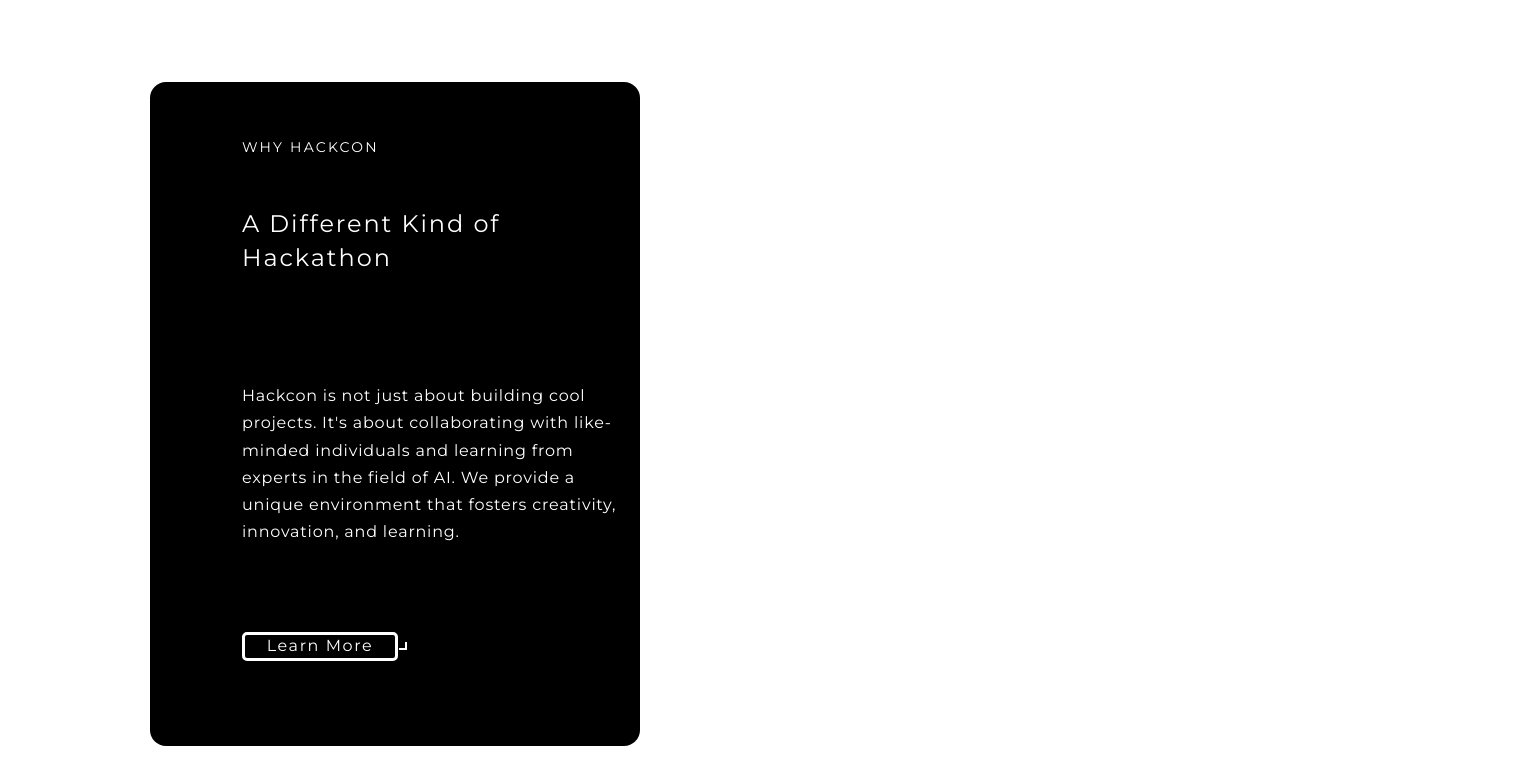
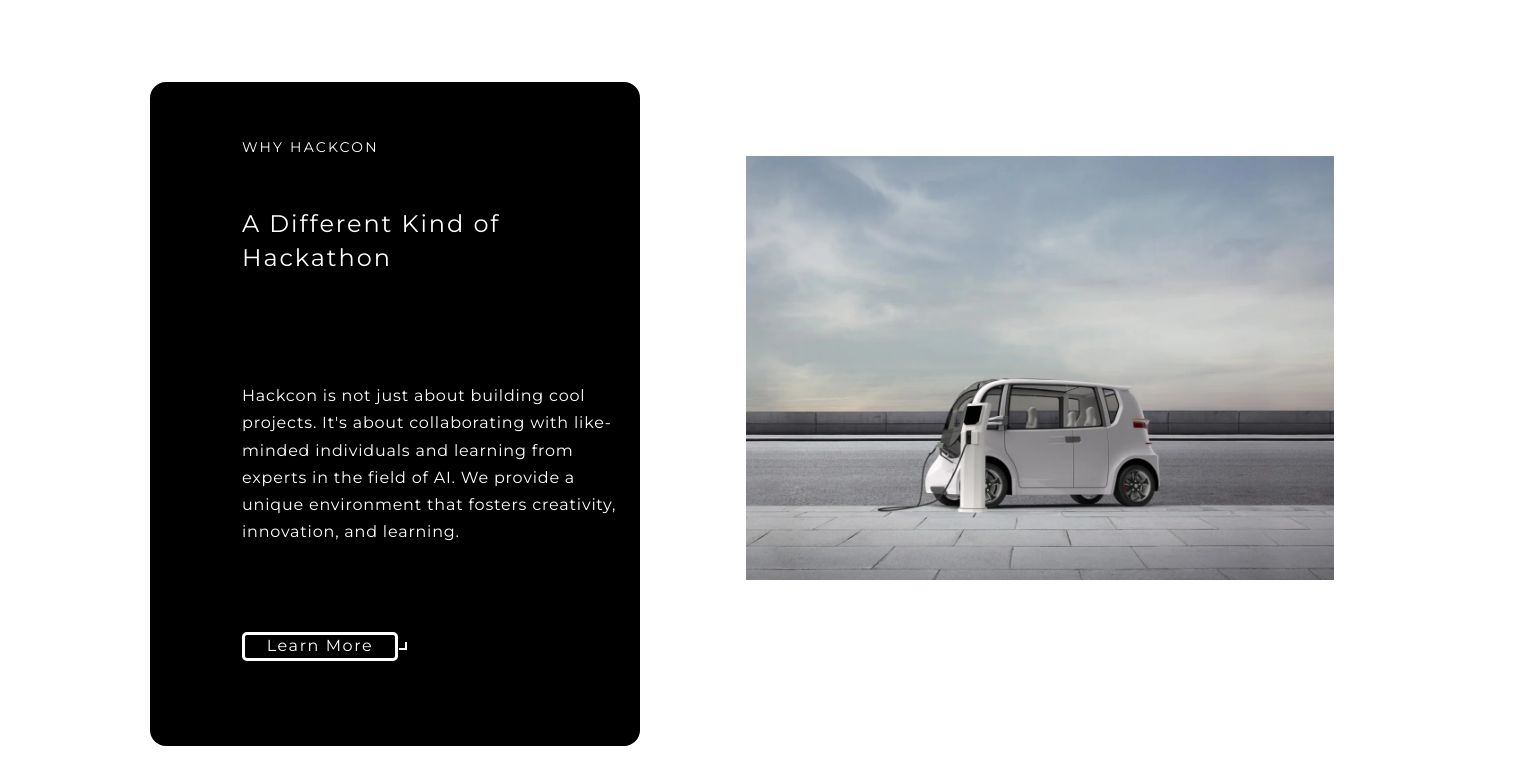
Before and after one commit to raeygetahun/Hackcon, a React (Create React App) app: page / in a window 1280 px wide. Shown: the part 2008-2792 px from the top of the page, 1530 px wide, since content can reach past the window. Built offline with nearby package versions, Linux system fonts and the light colour scheme.

Commit message:
Added image

```diff
--- a/src/components/About/WhyHackCon/WhyHackCon.css
+++ b/src/components/About/WhyHackCon/WhyHackCon.css
@@ -69,7 +69,6 @@
 	top: 550px;
 	left: 92px;
 	border: solid white;
-	border-radius: 5px;
 	width: 150px;
 }
 
@@ -88,3 +87,13 @@
 .learn-more:hover .arrow {
 	transform: translateY(-50%) rotate(90deg);
 }
+
+.image-container {
+	/* CSS properties and values */
+	position: relative;
+	margin: -600px 0px 0px calc((100% - 980px) * 0.5);
+	left: 400px;
+	grid-area: 1 / 1 / 2 / 2;
+	justify-self: start;
+	align-self: start;
+}
--- a/src/components/About/WhyHackCon/WhyHackCon.js
+++ b/src/components/About/WhyHackCon/WhyHackCon.js
@@ -1,6 +1,8 @@
 import React from "react";
 import "./WhyHackCon.css";
 import useScrollHandler from "../../../hooks/useScrollHandler";
+import firstScreenImage from "../../../assets/first-screen.png";
+
 const WhyHackCon = () => {
   const isLineActive = useScrollHandler("targetClassName"); // Replace "targetClassName" with the actual class name of your target element
 
@@ -24,6 +26,13 @@ const WhyHackCon = () => {
           <span className="arrow"></span>
         </a>
       </div>
+      <div className="image-container">
+        <img
+          src={firstScreenImage}
+          alt="HackCon"
+          style={{ maxWidth: "60%", maxHeight: "1000px" }}
+        />
+      </div>
     </div>
   );
 };
```
